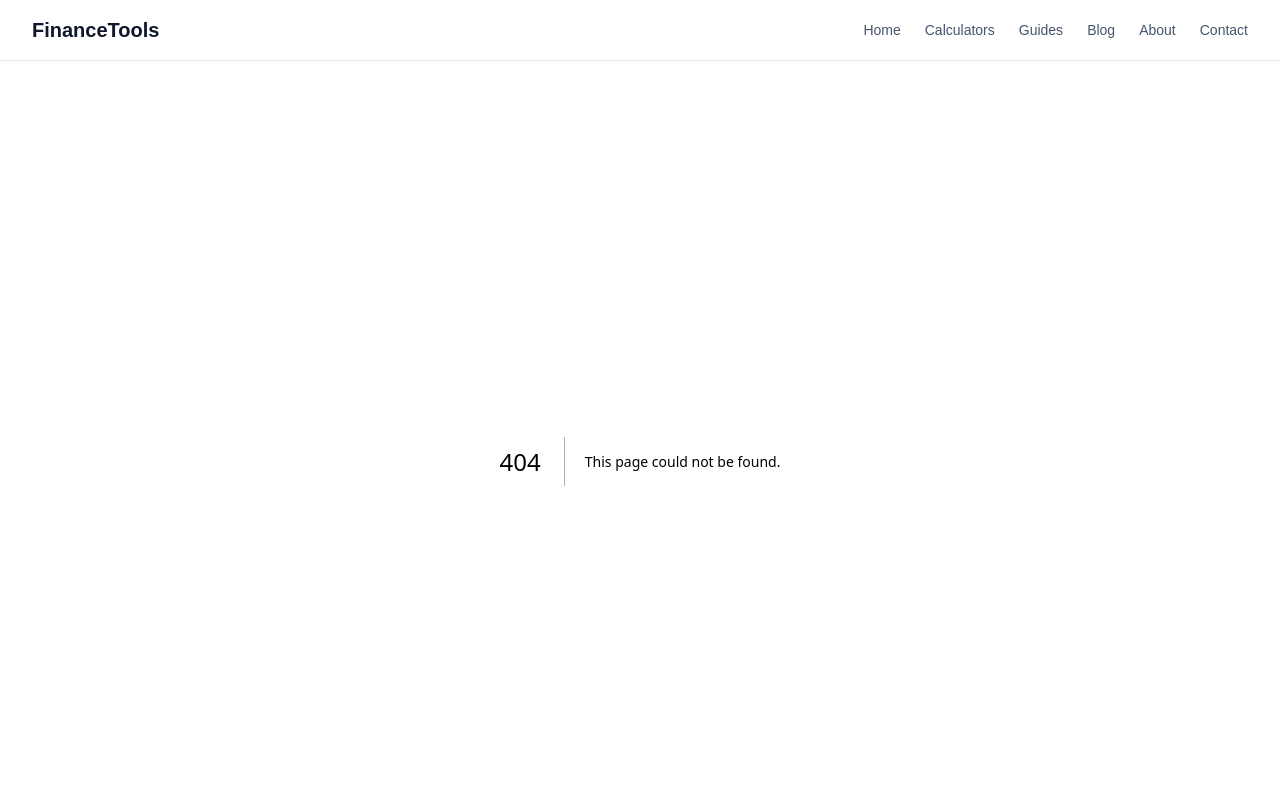
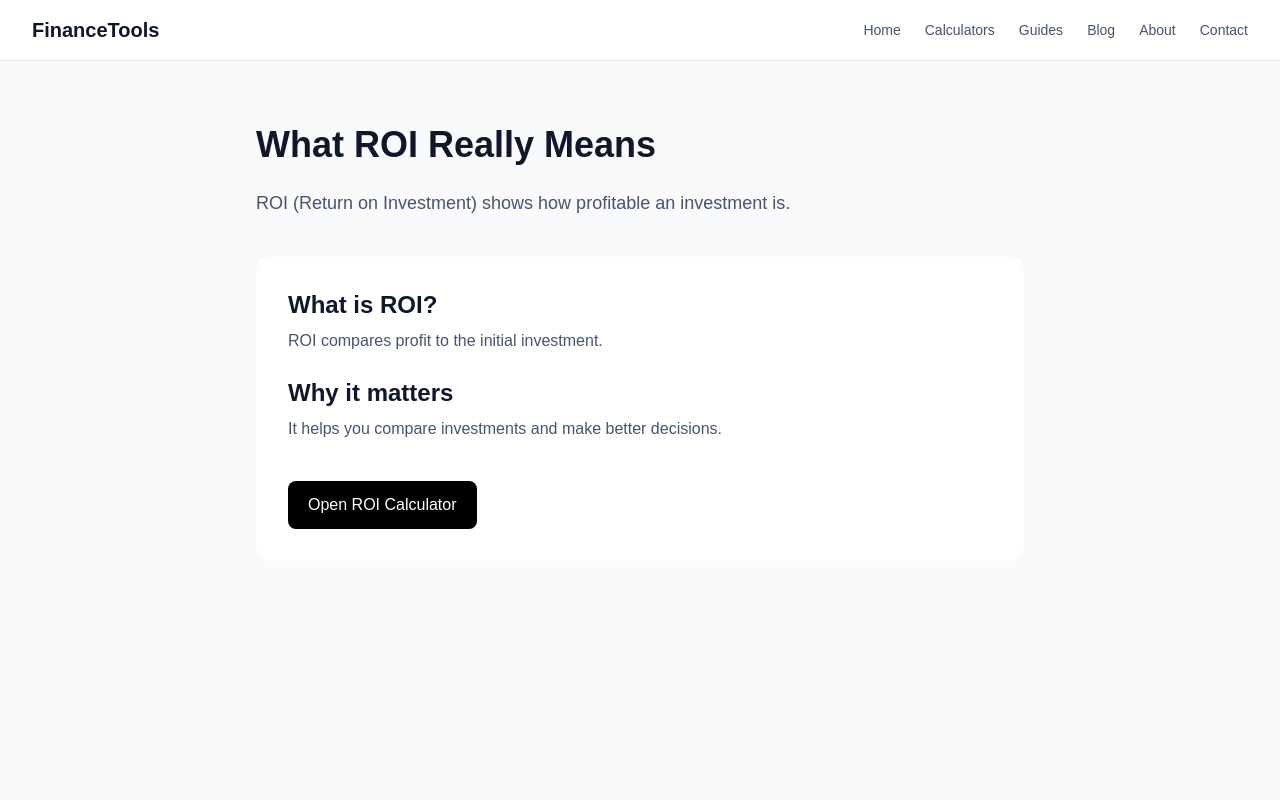
Before and after one commit to alameersam/finance-tools, a Next.js app: page /guides/what-roi-really-means in a window 1280 px wide. Before the commit this address had no page. Shown: the top 800 px of the page. Built offline with nearby package versions, Linux system fonts and the light colour scheme.

Commit message:
add roiguide

```diff
--- /dev/null
+++ b/app/guides/what-roi-really-means/page.tsx
@@ -0,0 +1,46 @@
+import type { Metadata } from "next";
+
+export const metadata: Metadata = {
+  title: "What ROI Really Means - Simple Guide",
+  description:
+    "Understand return on investment (ROI), how it is calculated, and how to use it for smarter financial decisions.",
+};
+
+export default function ROIGuidePage() {
+  return (
+    <main className="min-h-screen bg-slate-50 px-6 py-16 text-slate-900 lg:px-8">
+      <article className="mx-auto max-w-3xl">
+        <h1 className="text-4xl font-bold">What ROI Really Means</h1>
+
+        <p className="mt-6 text-lg text-slate-600">
+          ROI (Return on Investment) shows how profitable an investment is.
+        </p>
+
+        <section className="mt-10 space-y-6 bg-white p-8 rounded-2xl">
+          <div>
+            <h2 className="text-2xl font-semibold">What is ROI?</h2>
+            <p className="mt-2 text-slate-600">
+              ROI compares profit to the initial investment.
+            </p>
+          </div>
+
+          <div>
+            <h2 className="text-2xl font-semibold">Why it matters</h2>
+            <p className="mt-2 text-slate-600">
+              It helps you compare investments and make better decisions.
+            </p>
+          </div>
+
+          <div>
+            <a
+              href="/roi-calculator"
+              className="inline-block mt-4 bg-black text-white px-5 py-3 rounded-lg"
+            >
+              Open ROI Calculator
+            </a>
+          </div>
+        </section>
+      </article>
+    </main>
+  );
+}
```
